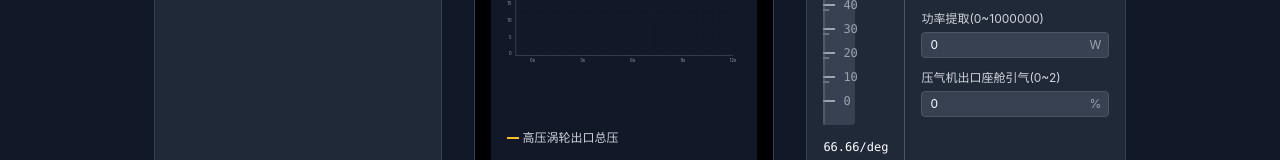
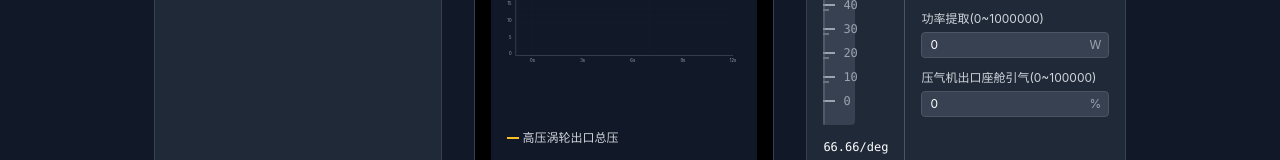
Before and after one commit to sushushimoonif/urgent-project-svelte, a Svelte app: page / in a window 1280 px wide. Both pictures are taken after a click on the button "实时计算". Shown: the part 630-790 px from the top of the page. Built offline with nearby package versions, Linux system fonts and the light colour scheme.

Commit message:
Updated RealTimeCalc.svelte

```diff
--- a/src/components/RealTimeCalc.svelte
+++ b/src/components/RealTimeCalc.svelte
@@ -207,7 +207,7 @@
       },
       {
         name: "进气道总压恢复系数",
-        data: [parseFloat(inputParams.gasFlowSystem) || -1]
+        data: [parseFloat(inputParams.gasFlowSystem) ||0]
       },
       {
         name: "功率提取",
@@ -1265,7 +1265,7 @@
 
               <!-- 压气机出口座舱引气(0~2) -->
               <div class="space-y-1">
-                <label class="text-xs text-gray-300 block">压气机出口座舱引气(0~2)</label>
+                <label class="text-xs text-gray-300 block">压气机出口座舱引气(0~100000)</label>
                 <div class="relative">
                   <input
                     type="text"
```
